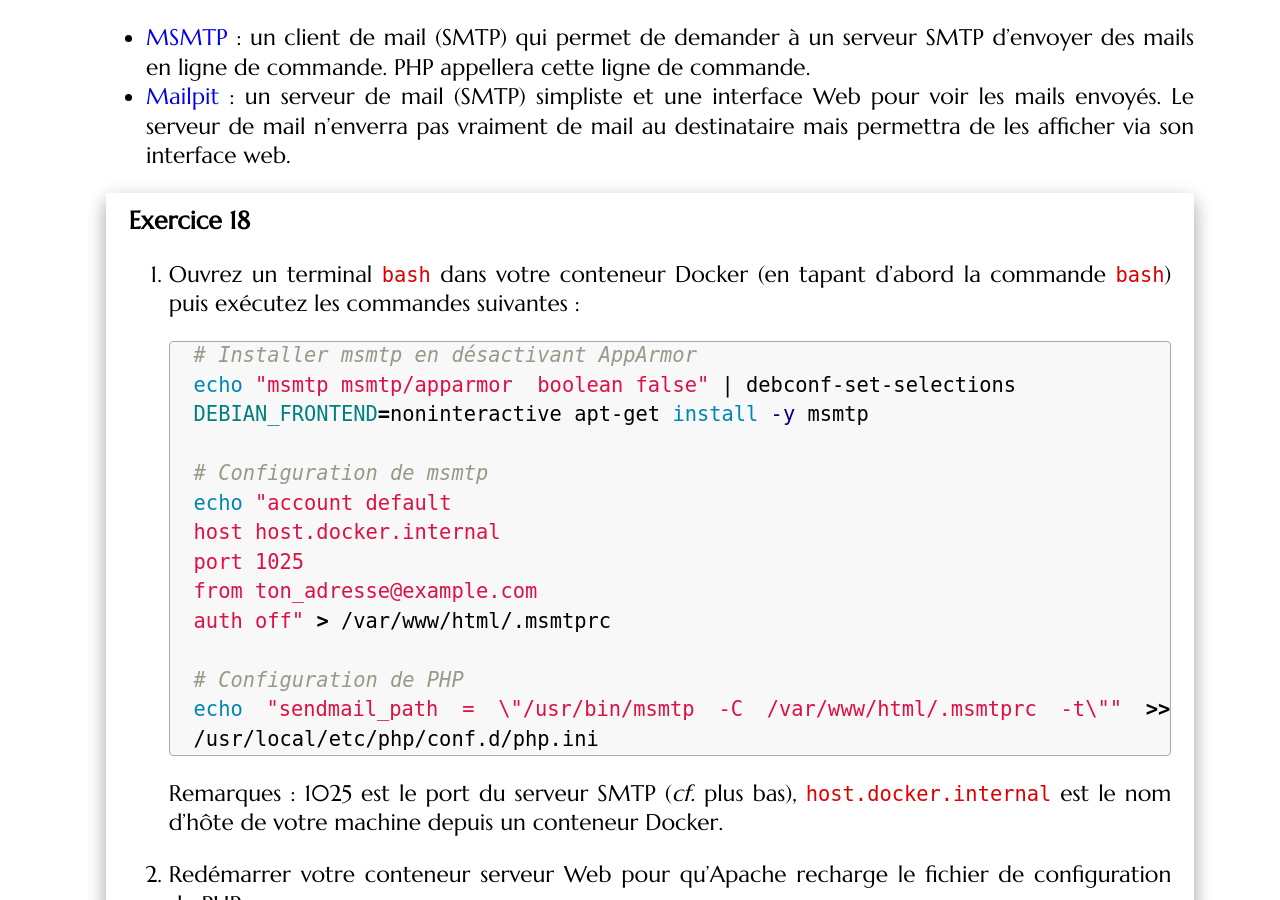
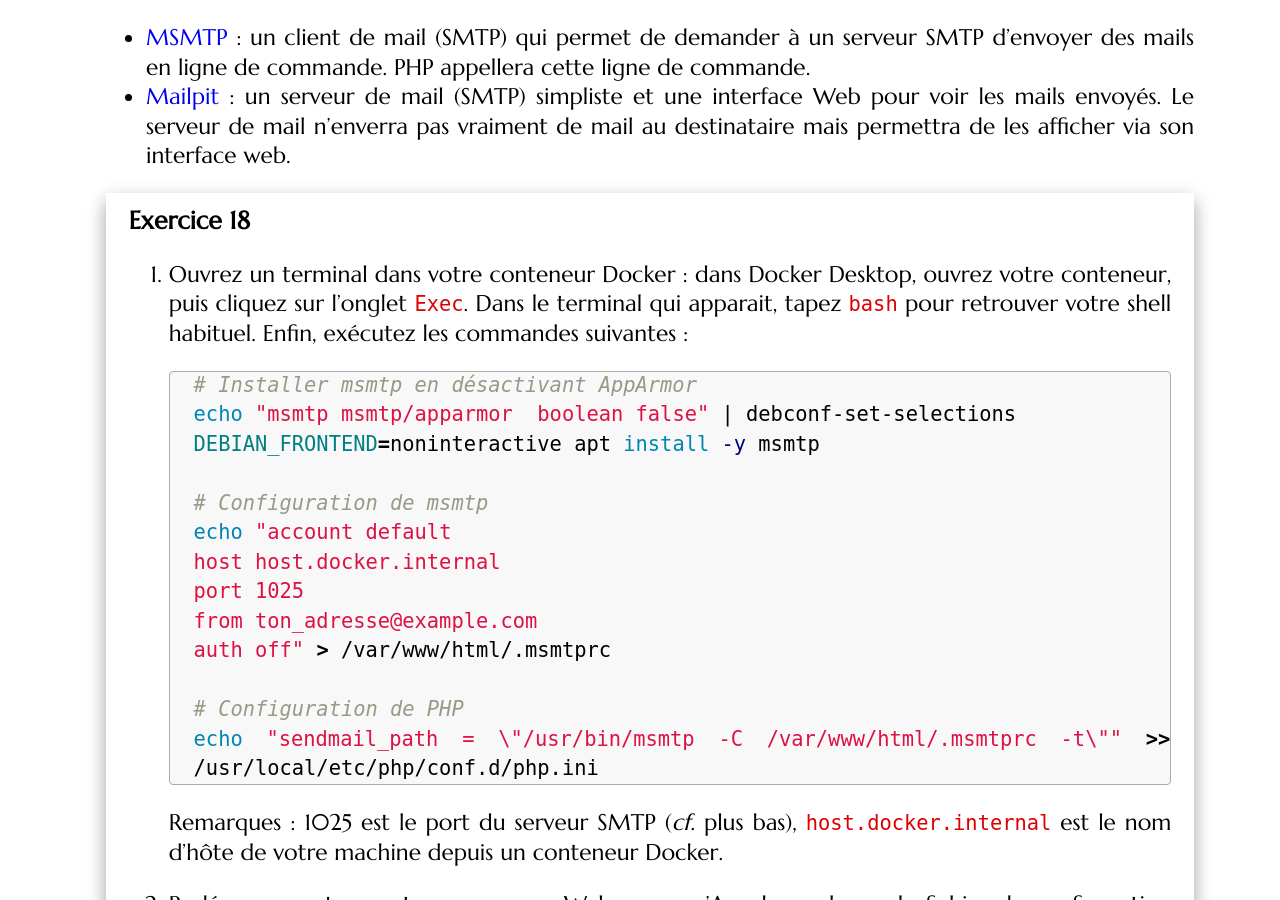
Before and after one commit to romainlebreton/R3.01-DeveloppementWeb, a Jekyll site: the page built from tutorials/tutorial8.md, in a window 1280 px wide and 900 px high, scrolled down 22164 px. Built offline with Jekyll 4.4.1, drawn with Linux system fonts in a browser that asks for light colours; some web fonts are replaced.

Commit message:
TD7 mauvaise indentation TD8 terminal Docker

````diff
--- a/tutorials/tutorial8.md
+++ b/tutorials/tutorial8.md
@@ -915,13 +915,14 @@ Nous allons utiliser 2 outils :
 
 <div class="exercise">
 
-1. Ouvrez un terminal `bash` dans votre conteneur Docker (en tapant d'abord la
-   commande `bash`) puis exécutez les commandes suivantes :
+1. Ouvrez un terminal dans votre conteneur Docker : dans Docker Desktop, ouvrez
+   votre conteneur, puis cliquez sur l'onglet `Exec`. Dans le terminal qui
+   apparait, tapez `bash` pour retrouver votre shell habituel. Enfin, exécutez les commandes suivantes :
 
    ```bash
    # Installer msmtp en désactivant AppArmor
    echo "msmtp	msmtp/apparmor	boolean	false" | debconf-set-selections
-   DEBIAN_FRONTEND=noninteractive apt-get install -y msmtp
+   DEBIAN_FRONTEND=noninteractive apt install -y msmtp
 
    # Configuration de msmtp
    echo "account default
````
Also changed, not shown: other parts of tutorials/tutorial8.md (+3 -3 lines), tutorials/tutorial6.md (+1 -1 lines), tutorials/tutorial7.md (+20 -21 lines).
